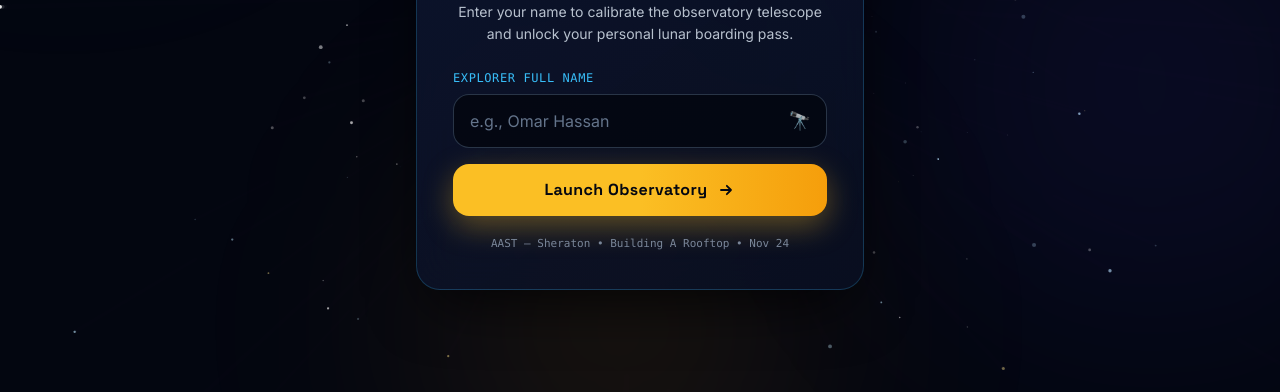
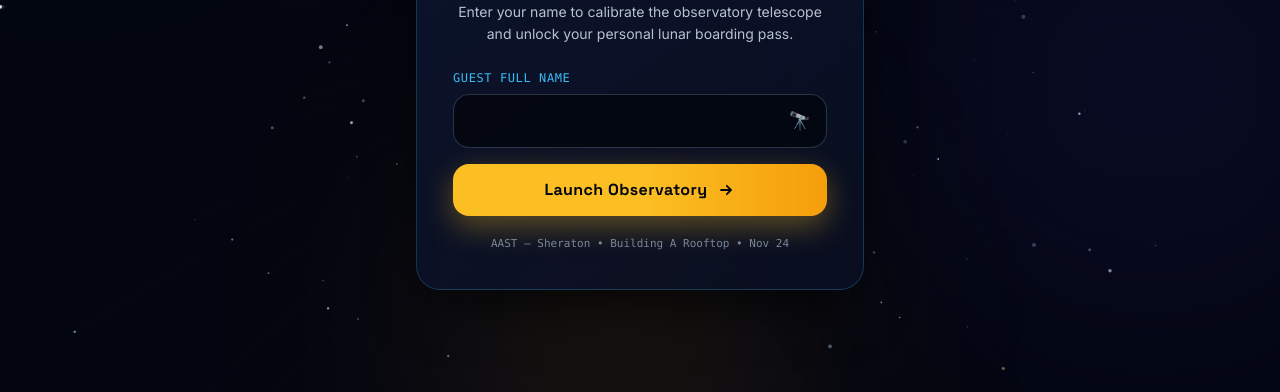
Before and after one commit to KarimShamel/astro-event, a plain HTML site: page index.html in a window 1280 px wide. Shown: the part 408-800 px from the top of the page. Drawn offline with nearby package versions, Linux system fonts and the light colour scheme.

Commit message:
Update index.html

```diff
--- a/index.html
+++ b/index.html
@@ -225,14 +225,14 @@
       <form id="nameForm" class="space-y-4 text-left" novalidate>
         <div>
           <label for="guestNameInput" class="block text-xs font-mono uppercase tracking-wider text-telemetry-400 mb-2">
-            Explorer Full Name
+            Guest Full Name
           </label>
           <div class="relative">
             <input
               id="guestNameInput"
               type="text"
               autocomplete="name"
-              placeholder="e.g., Omar Hassan"
+              placeholder=""
               maxlength="42"
               required
               class="w-full px-4 py-3.5 rounded-2xl bg-cosmos-950/90 border border-slate-700/80 text-white placeholder-slate-500 text-base focus:outline-none focus:border-lunar-400 focus:ring-2 focus:ring-lunar-400/25 transition-all"
@@ -359,7 +359,7 @@
           <!-- Featured Arabic Headline -->
           <div dir="rtl" lang="ar" class="my-5 p-4 rounded-2xl bg-cosmos-950/75 border border-lunar-400/30 text-right">
             <p class="font-arabic text-xl sm:text-2xl font-extrabold text-lunar-300 leading-relaxed">
-              عمرك ما شوفت القمر بالشكل ده قبل كده! 🌕
+
             </p>
           </div>
 
```
